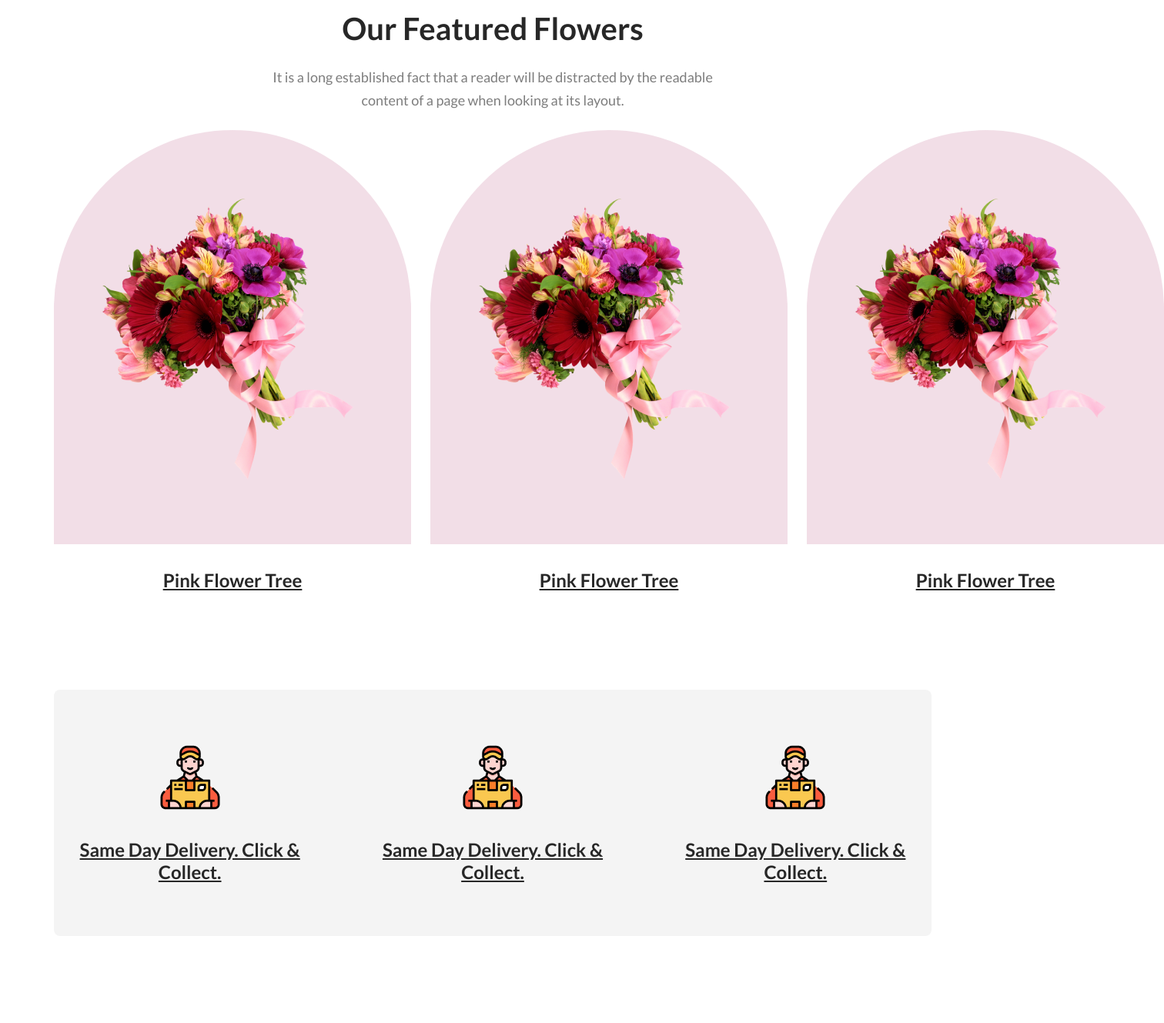
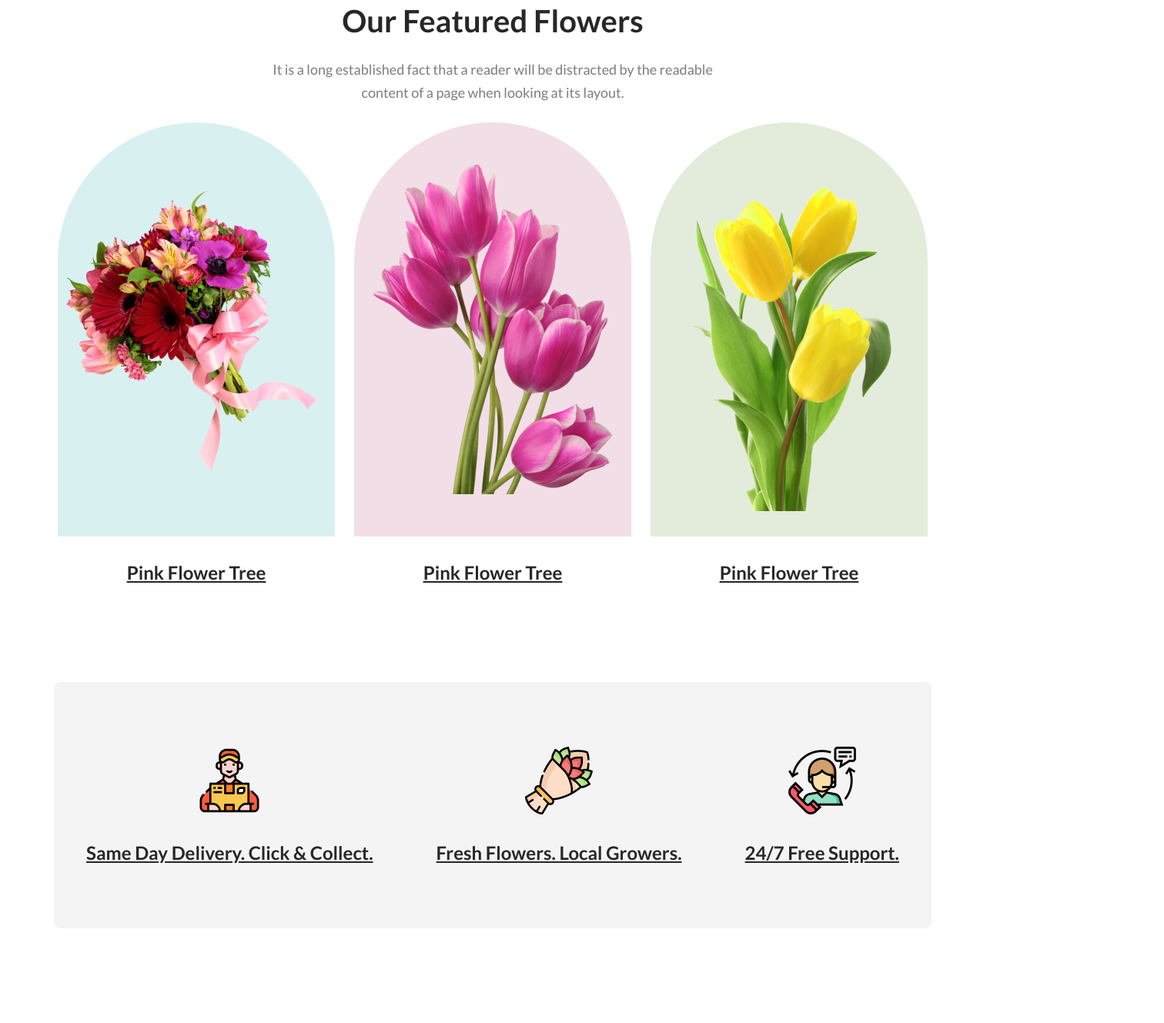
Before and after one commit to Ashad2020/online-flower-shop, a plain HTML site: page index.html in a window 1280 px wide. Shown: the part 1131-2460 px from the top of the page at 77% size, 1512 px wide, since content can reach past the window. Drawn offline with Linux system fonts and the light colour scheme.

Commit message:
Live ReCheck

```diff
--- a/index.html
+++ b/index.html
@@ -42,15 +42,15 @@
         </p>
         <div class="showCase-flowers">
           <div>
-            <div class="flower"></div>
+            <div class="flower1"></div>
             <p class="img-description">Pink Flower Tree</p>
           </div>
           <div>
-            <div class="flower"></div>
+            <div class="flower2"></div>
             <p class="img-description">Pink Flower Tree</p>
           </div>
           <div>
-            <div class="flower"></div>
+            <div class="flower3"></div>
             <p class="img-description">Pink Flower Tree</p>
           </div>
         </div>
@@ -61,12 +61,12 @@
           <p class="img-description">Same Day Delivery. Click & Collect.</p>
         </div>
         <div class="service">
-          <img src="./Flower Asset/Group 57.png" alt="" />
-          <p class="img-description">Same Day Delivery. Click & Collect.</p>
+          <img src="./Flower Asset/Group 58.png" alt="" />
+          <p class="img-description">Fresh Flowers. Local Growers.</p>
         </div>
         <div class="service">
-          <img src="./Flower Asset/Group 57.png" alt="" />
-          <p class="img-description">Same Day Delivery. Click & Collect.</p>
+          <img src="./Flower Asset/Group 59.png" alt="" />
+          <p class="img-description">24/7 Free Support.</p>
         </div>
       </section>
       <section class="sale-up">
@@ -92,10 +92,10 @@
           content of a page when looking at its layout.
         </p>
         <div class="instagram-image-conteinar">
+          <img src="./Flower Asset/Rectangle 3.png" alt="" />
           <img src="./Flower Asset/Rectangle 4.png" alt="" />
-          <img src="./Flower Asset/Rectangle 4.png" alt="" />
-          <img src="./Flower Asset/Rectangle 4.png" alt="" />
-          <img src="./Flower Asset/Rectangle 4.png" alt="" />
+          <img src="./Flower Asset/Rectangle 5.png" alt="" />
+          <img src="./Flower Asset/Rectangle 6.png" alt="" />
         </div>
       </section>
 
@@ -125,7 +125,7 @@
         readable content of a page when looking at its layout.
       </p>
       <p class="copy-rights">
-        @2020-2023, FlowerShop.com. All rights reserved.
+        &#64; 2020-2023, FlowerShop.com. All rights reserved.
       </p>
     </footer>
   </body>
--- a/style.css
+++ b/style.css
@@ -51,8 +51,14 @@ header {
   line-height: normal;
 }
 .banner-content {
-  max-width: 700px;
-  padding-top: 190px;
+  max-width: 750px;
+  padding-top: 130px;
+  padding-bottom: 80px;
+}
+
+.banner > img {
+  width: 50%;
+  /* height: 70%; */
 }
 /* Feature flower section */
 .featured-flowers {
@@ -63,12 +69,29 @@ header {
 .showCase-flowers {
   display: flex;
   gap: 25px;
+  justify-content: center;
 }
-.flower {
-  width: 464px;
+.flower1 {
+  width: 360px;
   height: 538px;
   border-radius: 300px 300px 0px 0px;
-  background: url("./Flower Asset/pngwing 5.png"), rgba(167, 33, 98, 0.15);
+  background: url("./Flower Asset/pngwing 5.png"), rgba(5, 151, 160, 0.15);
+  background-repeat: no-repeat;
+  background-position: center;
+}
+.flower2 {
+  width: 360px;
+  height: 538px;
+  border-radius: 300px 300px 0px 0px;
+  background: url("./Flower Asset/pngwing 6.png"), rgba(167, 33, 98, 0.15);
+  background-repeat: no-repeat;
+  background-position: center;
+}
+.flower3 {
+  width: 360px;
+  height: 538px;
+  border-radius: 300px 300px 0px 0px;
+  background: url("./Flower Asset/pngwing 7.png"), rgba(71, 125, 17, 0.15);
   background-repeat: no-repeat;
   background-position: center;
 }
@@ -128,6 +151,9 @@ header {
   margin-top: 48px;
 }
 
+.instagram img {
+  width: 270px;
+}
 /* subscribe section */
 .subscribe {
   text-align: center;
```
Also changed, not shown: Flower Asset/Rectangle 3.png (added).
